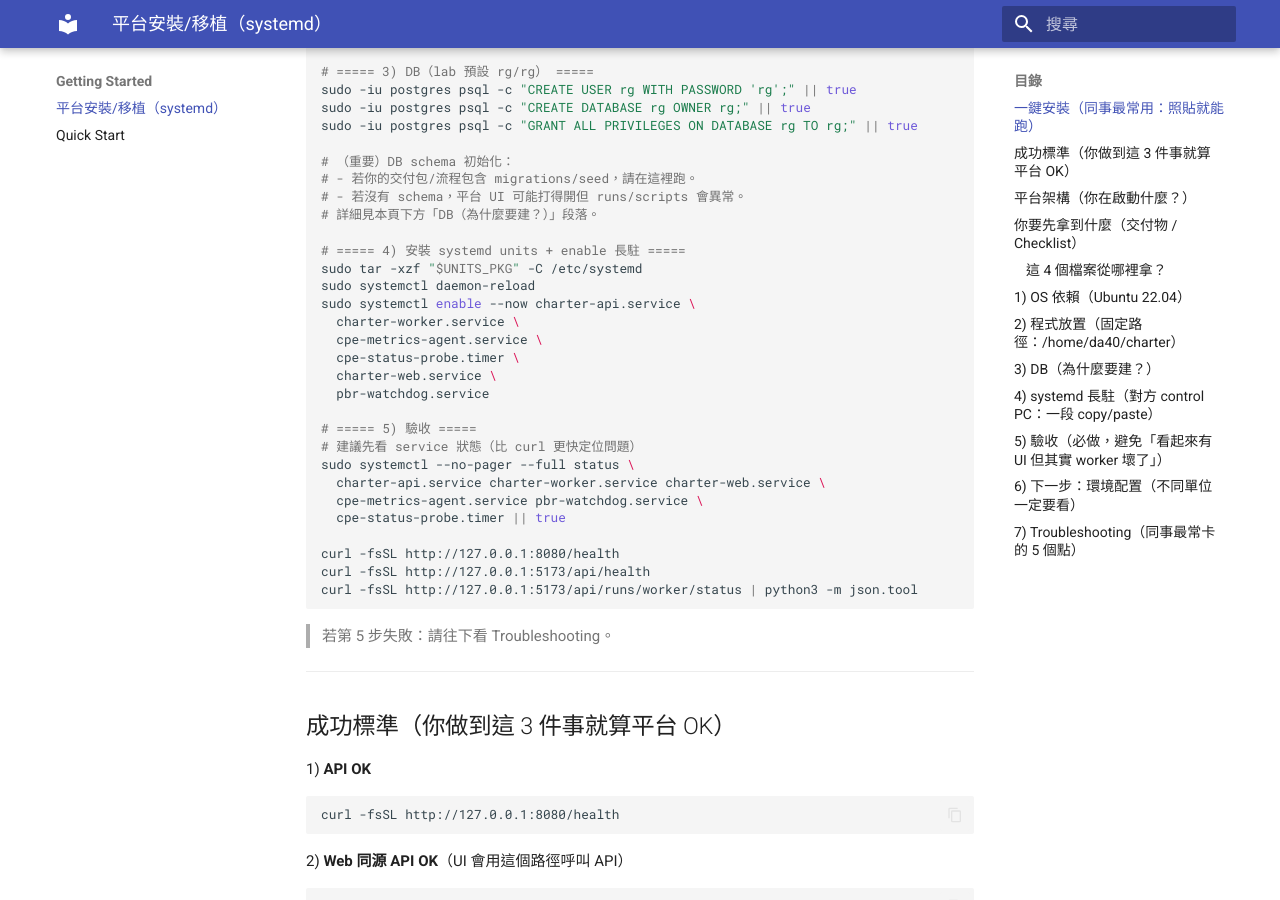
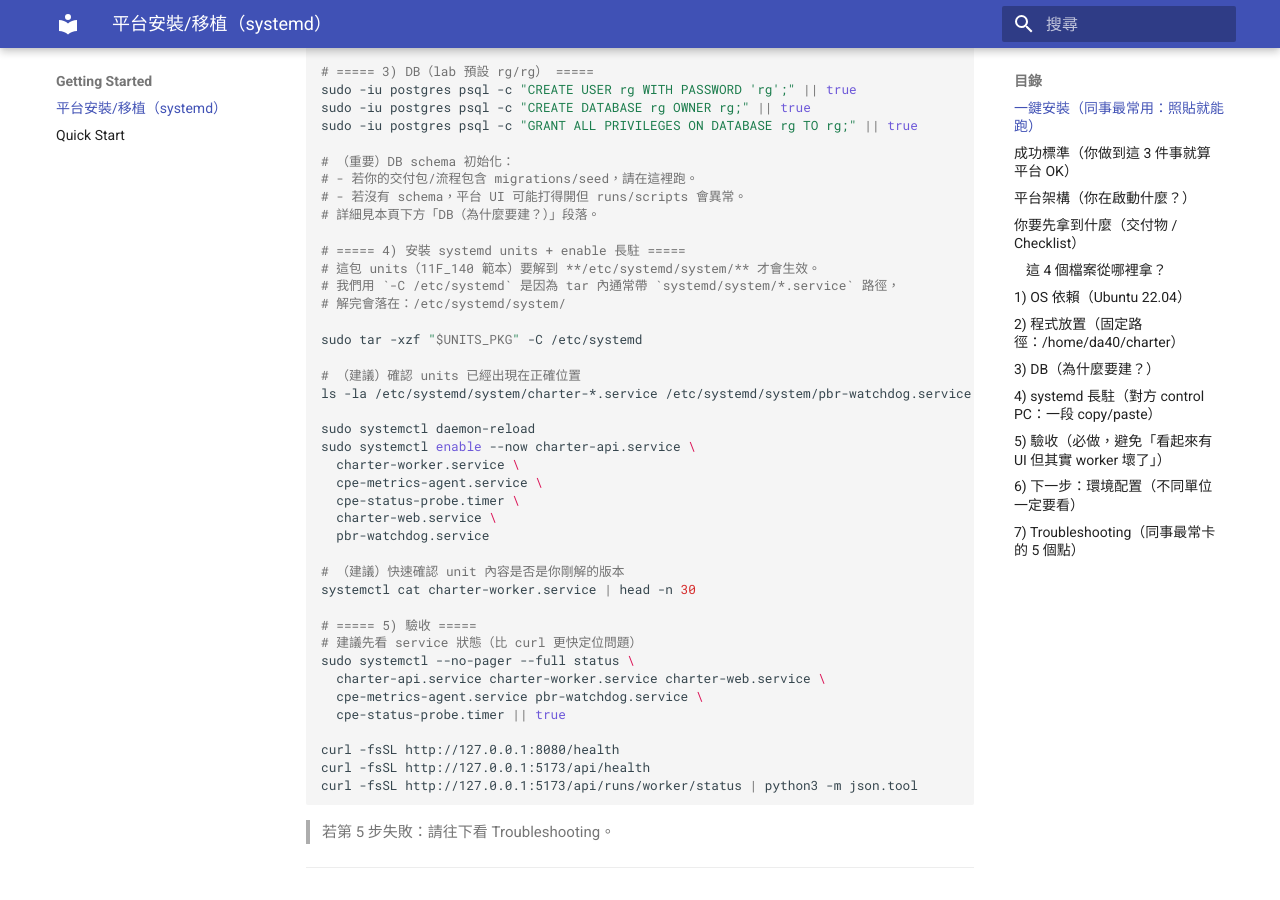
Before and after one commit to askeywifisit-ui/charter_project, an MkDocs documentation site: the page built from docs/charter_site/docs/getting_started/platform_install.md, in a window 1280 px wide and 900 px high, scrolled down 1548 px. Built offline with MkDocs 1.6.1 and Material for MkDocs 9.7.7, drawn with Linux system fonts in a browser that asks for light colours; comment, search, counter and statistics services are not loaded.

Commit message:
docs: clarify systemd units extraction target and add verification commands

```diff
--- a/docs/charter_site/docs/getting_started/platform_install.md
+++ b/docs/charter_site/docs/getting_started/platform_install.md
@@ -81,7 +81,15 @@ sudo -iu postgres psql -c "GRANT ALL PRIVILEGES ON DATABASE rg TO rg;" || true
 # 詳細見本頁下方「DB（為什麼要建？）」段落。
 
 # ===== 4) 安裝 systemd units + enable 長駐 =====
+# 這包 units（11F_140 範本）要解到 **/etc/systemd/system/** 才會生效。
+# 我們用 `-C /etc/systemd` 是因為 tar 內通常帶 `systemd/system/*.service` 路徑，
+# 解完會落在：/etc/systemd/system/
+
 sudo tar -xzf "$UNITS_PKG" -C /etc/systemd
+
+# （建議）確認 units 已經出現在正確位置
+ls -la /etc/systemd/system/charter-*.service /etc/systemd/system/pbr-watchdog.service 2>/dev/null || true
+
 sudo systemctl daemon-reload
 sudo systemctl enable --now charter-api.service \
   charter-worker.service \
@@ -89,6 +97,9 @@ sudo systemctl enable --now charter-api.service \
   cpe-status-probe.timer \
   charter-web.service \
   pbr-watchdog.service
+
+# （建議）快速確認 unit 內容是否是你剛解的版本
+systemctl cat charter-worker.service | head -n 30
 
 # ===== 5) 驗收 =====
 # 建議先看 service 狀態（比 curl 更快定位問題）
```
